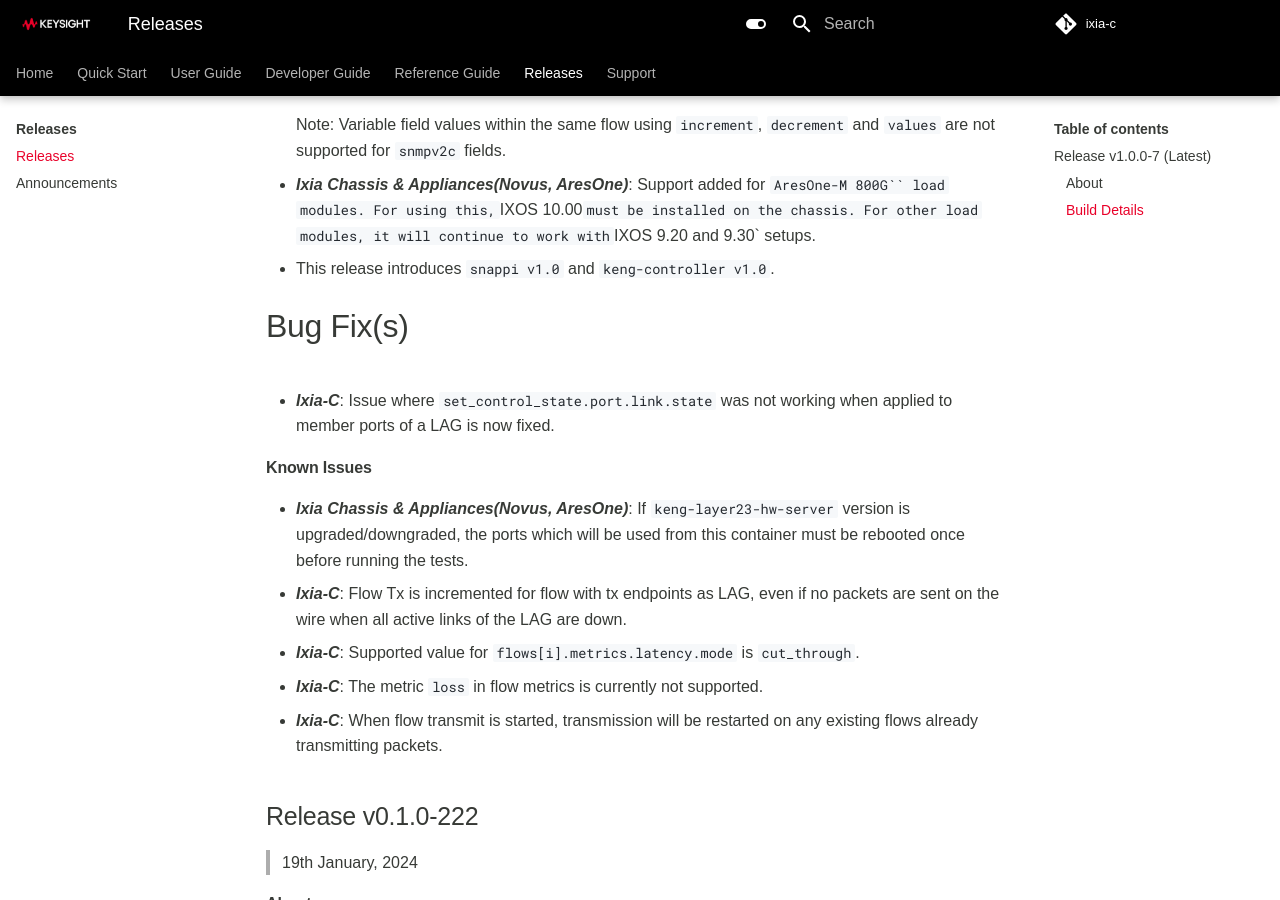
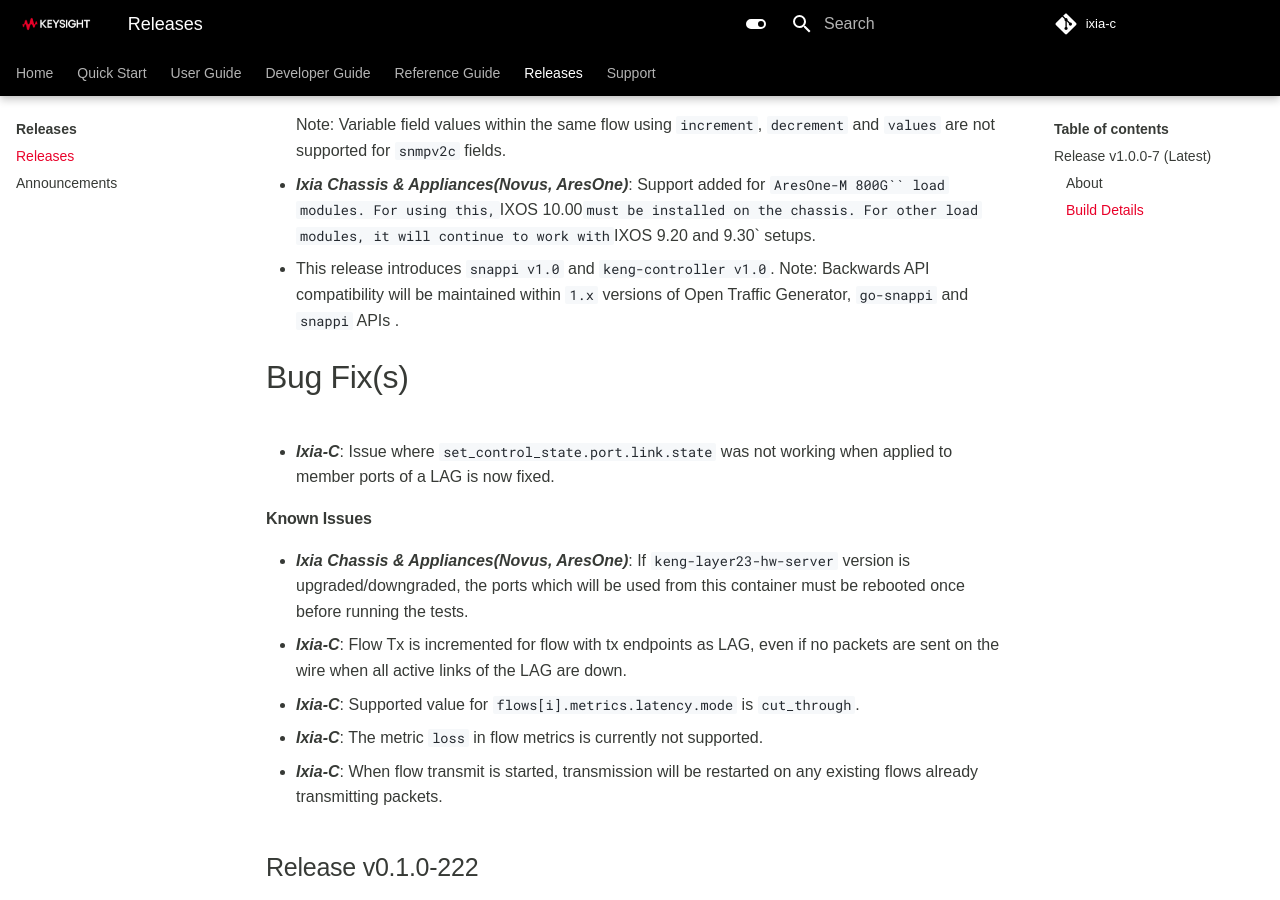
Before and after one commit to open-traffic-generator/ixia-c, an MkDocs documentation site: the page built from docs/releases.md, in a window 1280 px wide and 900 px high, scrolled down 1442 px. Built offline with MkDocs 1.6.1 and Material for MkDocs 9.7.7, drawn with Linux system fonts in a browser that asks for light colours; some web fonts are replaced; comment, search, counter and statistics services are not loaded.

Commit message:
release notes updated

```diff
--- a/docs/releases.md
+++ b/docs/releases.md
@@ -49,6 +49,7 @@
 * <b><i>Ixia Chassis & Appliances(Novus, AresOne)</i></b>: Support added for `AresOne-M 800G`` load modules. For using this, `IXOS 10.00` must be installed on the chassis. For other load modules, it will continue to work with `IXOS 9.20 and 9.30` setups.
 
 * This release introduces `snappi v1.0` and `keng-controller v1.0`.
+  Note: Backwards API compatibility will be maintained within  `1.x` versions of Open Traffic Generator, `go-snappi` and `snappi` APIs .
 
 # Bug Fix(s)
 * <b><i>Ixia-C</i></b>: Issue where `set_control_state.port.link.state` was not working when applied to member ports of a LAG is now fixed.
```
